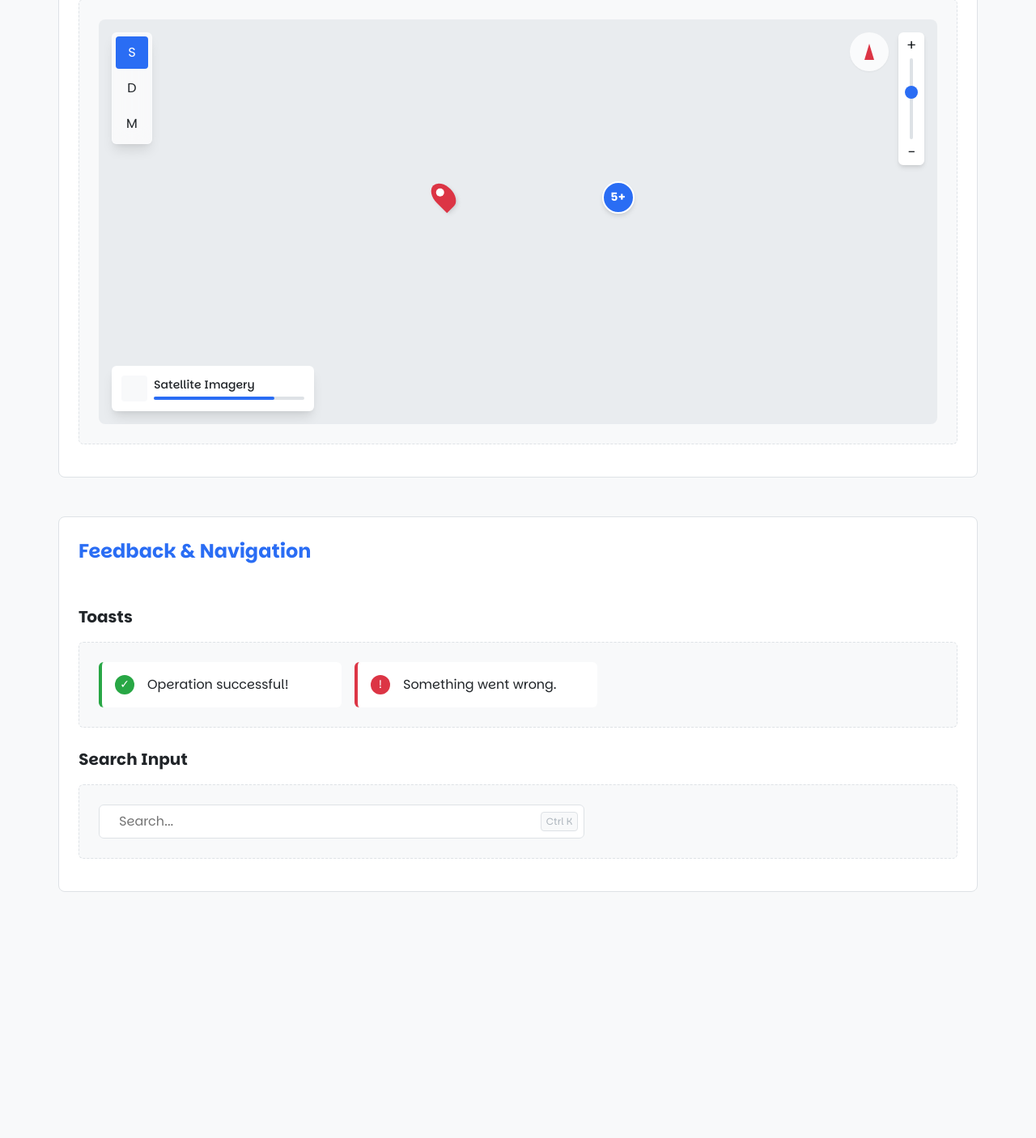
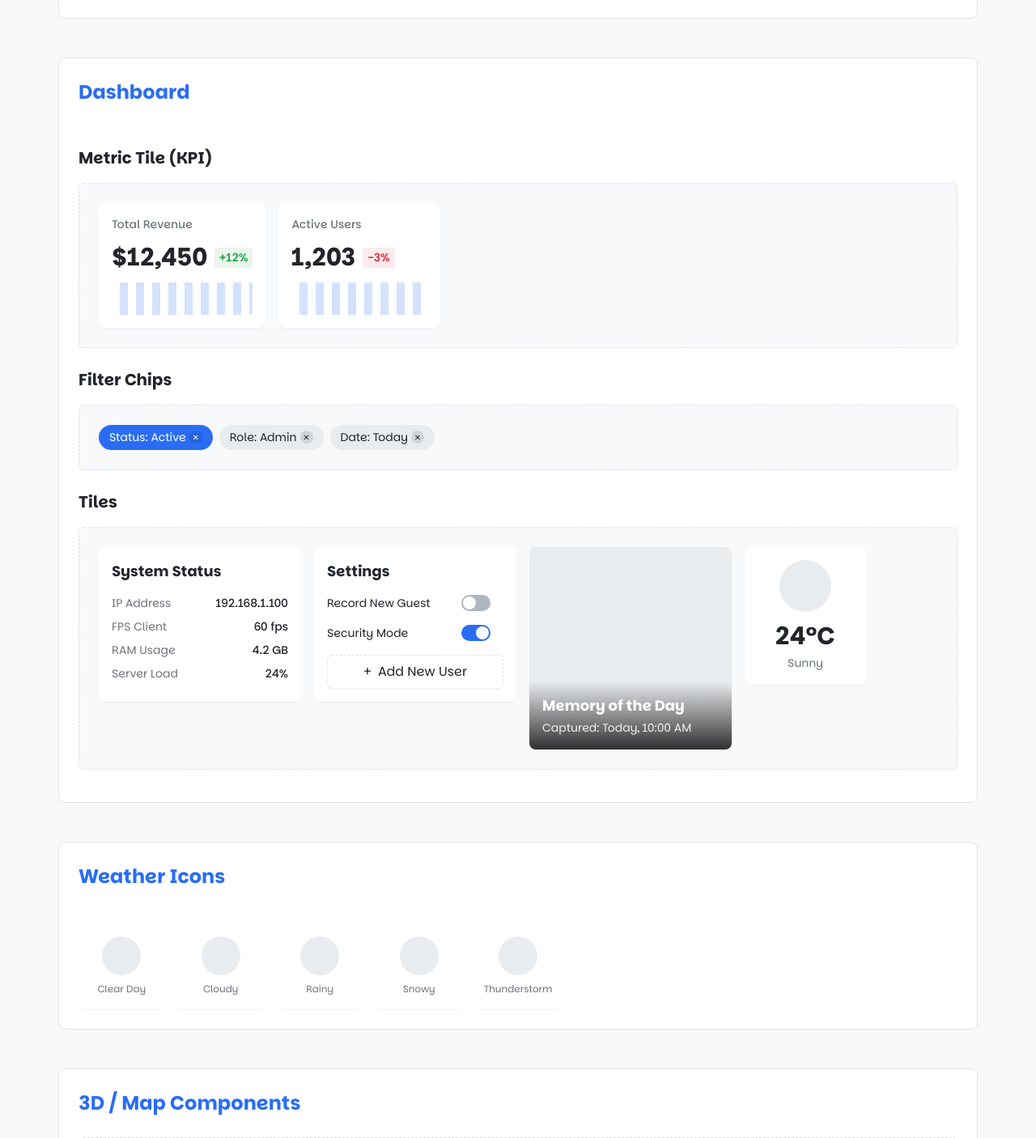
Before and after one commit to noway0w/Design-System-OSiris, a PHP site: page / in a window 1280 px wide. Shown: the part 2711-4117 px from the top of the page at 81% size. Before the commit the page ends 3813 px from the top, so only its background shows below. Run offline with PHP 8.4, Linux system fonts and the light colour scheme.

Commit message:
feat: Add Toggle 3 docs, new Dashboard Tiles, Weather Icons, and Colour Palette
Co-authored-by: Cursor <cursoragent@cursor.com>

```diff
--- a/css/components/dashboard.css
+++ b/css/components/dashboard.css
@@ -219,3 +219,138 @@
     border-top: 1px solid var(--border-color);
   }
 }
+
+/* --- New Dashboard Tiles --- */
+
+/* OSiris State Tile */
+.osiris-state-tile {
+  background: var(--surface-color);
+  border-radius: var(--radius-lg);
+  padding: var(--spacing-md);
+  box-shadow: var(--shadow-sm);
+  min-width: 250px;
+}
+.osiris-state-tile h4 {
+  margin-bottom: var(--spacing-md);
+  color: var(--text-color);
+  font-size: var(--font-size-lg);
+}
+.state-row {
+  display: flex;
+  justify-content: space-between;
+  margin-bottom: var(--spacing-sm);
+  font-size: var(--font-size-sm);
+}
+.state-label {
+  color: var(--text-secondary);
+}
+.state-value {
+  color: var(--text-color);
+  font-weight: var(--font-weight-medium);
+}
+
+/* Settings Tile */
+.settings-tile {
+  background: var(--surface-color);
+  border-radius: var(--radius-lg);
+  padding: var(--spacing-md);
+  box-shadow: var(--shadow-sm);
+  min-width: 250px;
+}
+.settings-tile h4 {
+  margin-bottom: var(--spacing-md);
+  color: var(--text-color);
+  font-size: var(--font-size-lg);
+}
+.setting-row {
+  display: flex;
+  justify-content: space-between;
+  align-items: center;
+  margin-bottom: var(--spacing-md);
+}
+.setting-label {
+  font-size: var(--font-size-sm);
+  color: var(--text-color);
+}
+.add-user-btn {
+  width: 100%;
+  display: flex;
+  align-items: center;
+  justify-content: center;
+  gap: var(--spacing-sm);
+  padding: var(--spacing-sm);
+  border: 1px dashed var(--border-color);
+  background: transparent;
+  color: var(--text-color);
+  border-radius: var(--radius-md);
+  cursor: pointer;
+  transition: background-color var(--transition-base);
+}
+.add-user-btn:hover {
+  background-color: var(--surface-hover);
+}
+
+/* Content Tile (Memory/User) */
+.content-tile {
+  background: var(--surface-color);
+  border-radius: var(--radius-lg);
+  overflow: hidden;
+  box-shadow: var(--shadow-sm);
+  position: relative;
+  min-width: 250px;
+  height: 250px; /* Placeholder height */
+}
+.content-tile-img {
+  width: 100%;
+  height: 100%;
+  object-fit: cover;
+  background-color: var(--surface-active); /* Placeholder color */
+}
+.content-tile-overlay {
+  position: absolute;
+  bottom: 0;
+  left: 0;
+  width: 100%;
+  padding: var(--spacing-md);
+  background: linear-gradient(to top, rgba(0,0,0,0.8), transparent);
+  color: white;
+}
+.content-tile-title {
+  font-weight: var(--font-weight-bold);
+  font-size: var(--font-size-lg);
+  margin-bottom: var(--spacing-xs);
+}
+.content-tile-meta {
+  font-size: var(--font-size-sm);
+  opacity: 0.9;
+}
+
+/* Weather Tile */
+.weather-tile {
+  background: var(--surface-color);
+  border-radius: var(--radius-lg);
+  padding: var(--spacing-md);
+  box-shadow: var(--shadow-sm);
+  display: flex;
+  flex-direction: column;
+  align-items: center;
+  justify-content: center;
+  min-width: 150px;
+  text-align: center;
+}
+.weather-icon-large {
+  width: 64px;
+  height: 64px;
+  margin-bottom: var(--spacing-sm);
+  background: var(--surface-active); /* Placeholder */
+  border-radius: 50%;
+}
+.weather-temp {
+  font-size: var(--font-size-3xl);
+  font-weight: var(--font-weight-bold);
+  color: var(--text-color);
+}
+.weather-desc {
+  color: var(--text-secondary);
+  font-size: var(--font-size-sm);
+}
--- /dev/null
+++ b/css/components/weather.css
@@ -0,0 +1,37 @@
+/* --- Weather Icons --- */
+.weather-grid {
+  display: grid;
+  grid-template-columns: repeat(auto-fill, minmax(100px, 1fr));
+  gap: var(--spacing-md);
+  margin-top: var(--spacing-md);
+}
+
+.weather-icon-card {
+  display: flex;
+  flex-direction: column;
+  align-items: center;
+  justify-content: center;
+  padding: var(--spacing-md);
+  background: var(--surface-color);
+  border-radius: var(--radius-md);
+  box-shadow: var(--shadow-sm);
+  transition: transform var(--transition-base), box-shadow var(--transition-base);
+}
+
+.weather-icon-card:hover {
+  transform: translateY(-2px);
+  box-shadow: var(--shadow-md);
+}
+
+.weather-icon-svg {
+  width: 48px;
+  height: 48px;
+  fill: var(--text-color);
+  margin-bottom: var(--spacing-sm);
+}
+
+.weather-icon-name {
+  font-size: var(--font-size-xs);
+  color: var(--text-secondary);
+  text-align: center;
+}
--- a/index.html
+++ b/index.html
@@ -100,6 +100,29 @@
     <small>Note: For production, consider using a CDN like jsDelivr or GitHub Pages once deployed.</small>
   </div>
 
+  <!-- Colour Palette -->
+  <section id="colour-palette">
+    <h2>Colour Palette</h2>
+    <div class="component-demo">
+      <div style="text-align: center; width: 100px;">
+        <div style="width: 100px; height: 100px; background: var(--primary-color); border-radius: var(--radius-md); margin-bottom: 8px;"></div>
+        <span style="font-size: 12px; color: var(--text-secondary);">Primary</span>
+      </div>
+      <div style="text-align: center; width: 100px;">
+        <div style="width: 100px; height: 100px; background: var(--surface-color); border: 1px solid var(--border-color); border-radius: var(--radius-md); margin-bottom: 8px;"></div>
+        <span style="font-size: 12px; color: var(--text-secondary);">Surface</span>
+      </div>
+      <div style="text-align: center; width: 100px;">
+        <div style="width: 100px; height: 100px; background: var(--bg-color); border: 1px solid var(--border-color); border-radius: var(--radius-md); margin-bottom: 8px;"></div>
+        <span style="font-size: 12px; color: var(--text-secondary);">Background</span>
+      </div>
+      <div style="text-align: center; width: 100px;">
+        <div style="width: 100px; height: 100px; background: var(--text-color); border-radius: var(--radius-md); margin-bottom: 8px;"></div>
+        <span style="font-size: 12px; color: var(--text-secondary);">Text</span>
+      </div>
+    </div>
+  </section>
+
   <!-- Core Actions -->
   <section id="core-actions">
     <h2>Core Actions</h2>
@@ -155,6 +178,22 @@
           </label>
         </div>
       </div>
+    </div>
+
+    <div class="usage-box">
+      <h3>Toggle 3 Usage</h3>
+      <p>The animated toggle requires specific HTML structure and dependency on <code>core-actions.css</code>.</p>
+      <pre>
+&lt;div class="checkbox-wrapper-44"&gt;
+  &lt;label class="toggleButton"&gt;
+    &lt;input type="checkbox"&gt;
+    &lt;div&gt;
+      &lt;svg viewBox="1 4 37 37"&gt;
+        &lt;path d="M14,24 L21,31 L39.7428882,11.5937758 C35.2809627,6.53125861 30.0333333,4 24,4 C12.95,4 4,12.95 4,24 C4,35.05 12.95,44 24,44 C35.05,44 44,35.05 44,24 C44,19.3 42.5809627,15.1645919 39.7428882,11.5937758" transform="translate(-2.000000, -2.000000)"&gt;&lt;/path&gt;
+      &lt;/svg&gt;
+    &lt;/div&gt;
+  &lt;/label&gt;
+&lt;/div&gt;</pre>
     </div>
   </section>
 
@@ -226,6 +265,90 @@
         <div class="filter-chip">
           Date: Today <span class="filter-chip-remove">✕</span>
         </div>
+      </div>
+    </div>
+
+    <h3>Tiles</h3>
+    <div class="component-demo">
+      <!-- OSiris State Tile -->
+      <div class="osiris-state-tile">
+        <h4>System Status</h4>
+        <div class="state-row">
+          <span class="state-label">IP Address</span>
+          <span class="state-value">192.168.1.100</span>
+        </div>
+        <div class="state-row">
+          <span class="state-label">FPS Client</span>
+          <span class="state-value">60 fps</span>
+        </div>
+        <div class="state-row">
+          <span class="state-label">RAM Usage</span>
+          <span class="state-value">4.2 GB</span>
+        </div>
+        <div class="state-row">
+          <span class="state-label">Server Load</span>
+          <span class="state-value">24%</span>
+        </div>
+      </div>
+
+      <!-- Settings Tile -->
+      <div class="settings-tile">
+        <h4>Settings</h4>
+        <div class="setting-row">
+          <span class="setting-label">Record New Guest</span>
+          <input type="checkbox" class="toggle-switch sm">
+        </div>
+        <div class="setting-row">
+          <span class="setting-label">Security Mode</span>
+          <input type="checkbox" class="toggle-switch sm" checked>
+        </div>
+        <button class="add-user-btn">
+          <span>+</span> Add New User
+        </button>
+      </div>
+
+      <!-- Content Tile -->
+      <div class="content-tile">
+        <div class="content-tile-img"></div>
+        <div class="content-tile-overlay">
+          <div class="content-tile-title">Memory of the Day</div>
+          <div class="content-tile-meta">Captured: Today, 10:00 AM</div>
+        </div>
+      </div>
+
+      <!-- Weather Tile -->
+      <div class="weather-tile">
+        <div class="weather-icon-large"></div>
+        <div class="weather-temp">24°C</div>
+        <div class="weather-desc">Sunny</div>
+      </div>
+    </div>
+  </section>
+
+  <!-- Weather Icons -->
+  <section id="weather-icons">
+    <h2>Weather Icons</h2>
+    <div class="weather-grid">
+      <!-- Placeholders for Weather Icons -->
+      <div class="weather-icon-card">
+        <div class="weather-icon-svg" style="background: var(--surface-active); border-radius: 50%;"></div>
+        <span class="weather-icon-name">Clear Day</span>
+      </div>
+      <div class="weather-icon-card">
+        <div class="weather-icon-svg" style="background: var(--surface-active); border-radius: 50%;"></div>
+        <span class="weather-icon-name">Cloudy</span>
+      </div>
+      <div class="weather-icon-card">
+        <div class="weather-icon-svg" style="background: var(--surface-active); border-radius: 50%;"></div>
+        <span class="weather-icon-name">Rainy</span>
+      </div>
+      <div class="weather-icon-card">
+        <div class="weather-icon-svg" style="background: var(--surface-active); border-radius: 50%;"></div>
+        <span class="weather-icon-name">Snowy</span>
+      </div>
+      <div class="weather-icon-card">
+        <div class="weather-icon-svg" style="background: var(--surface-active); border-radius: 50%;"></div>
+        <span class="weather-icon-name">Thunderstorm</span>
       </div>
     </div>
   </section>
--- a/osiris.css
+++ b/osiris.css
@@ -9,3 +9,4 @@
 @import 'css/components/map-3d.css';
 @import 'css/components/feedback.css';
 @import 'css/components/navigation.css';
+@import 'css/components/weather.css';
```
